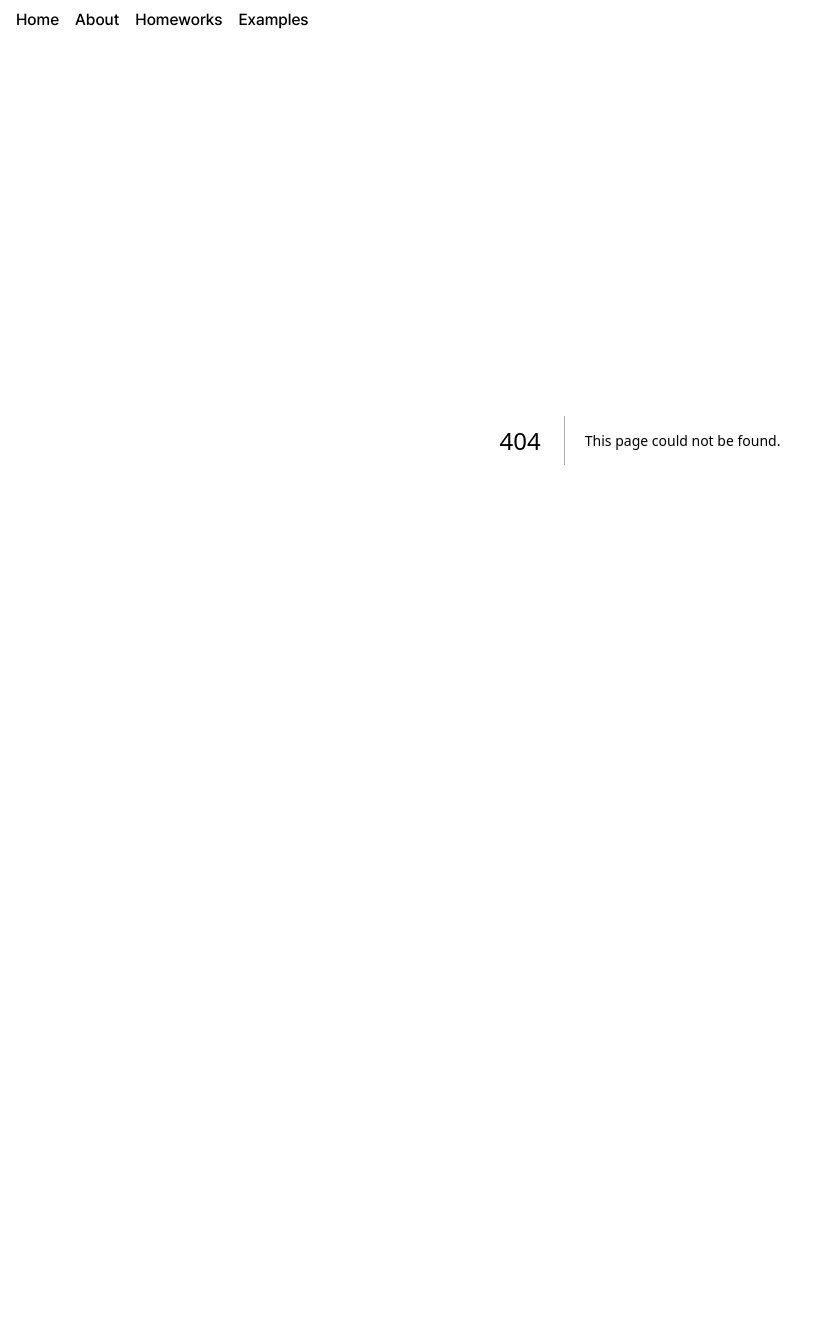
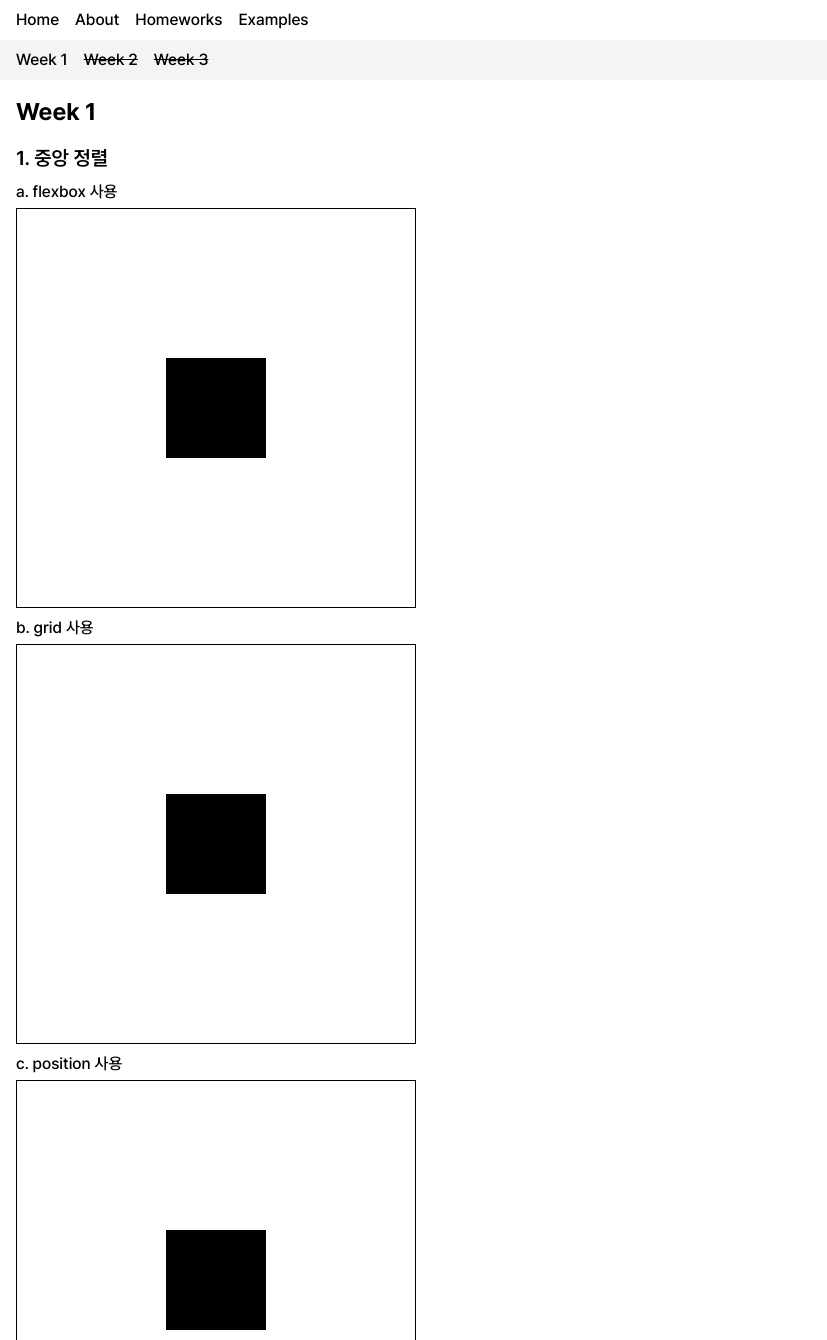
Before and after one commit to 01-office/01-workshop-2025, a Next.js app: page /homeworks/week-1 in a window 1280 px wide. Before the commit this address had no page. Shown: the top 1340 px of the page, without its empty margins (0-827 px from the left). Before the commit the page ends 840 px from the top, so only its background shows below. Built offline with nearby package versions, Linux system fonts and the light colour scheme.

Commit message:
feat: homeworks 페이지 추가

```diff
--- /dev/null
+++ b/src/app/homeworks/layout.tsx
@@ -0,0 +1,26 @@
+import Link from "next/link";
+
+export default function HomeworksLayout({
+  children,
+}: {
+  children: React.ReactNode;
+}) {
+  return (
+    <>
+      <header className="">
+        <nav className="flex gap-4 px-4 py-2 bg-zinc-100">
+          <Link href="/homeworks/week-1" className="hover:underline">
+            Week 1
+          </Link>
+          <Link href="/homeworks" className="line-through">
+            Week 2
+          </Link>
+          <Link href="/homeworks" className="line-through">
+            Week 3
+          </Link>
+        </nav>
+      </header>
+      {children}
+    </>
+  );
+}
--- /dev/null
+++ b/src/app/homeworks/page.tsx
@@ -0,0 +1,8 @@
+export default function Works() {
+  return (
+    <main className="p-4 space-y-2">
+      <h1 className="font-bold text-2xl">과제 해설 목록</h1>
+      <p>이 페이지는 과제 해설 목록을 보여주는 페이지입니다.</p>
+    </main>
+  );
+}
--- /dev/null
+++ b/src/app/homeworks/week-1/page.tsx
@@ -0,0 +1,61 @@
+export default function Works() {
+  return (
+    <main className="p-4 flex flex-col gap-4">
+      <h1 className="font-bold text-2xl">Week 1</h1>
+      <div className="flex flex-col gap-2">
+        <h2 className="text-xl font-semibold">1. 중앙 정렬</h2>
+        <ul className="flex flex-col gap-2">
+          <li className="space-y-1">
+            <p>a. flexbox 사용</p>
+            <div className="size-[400px] border flex items-center justify-center">
+              <div className="size-[100px] bg-black"></div>
+            </div>
+          </li>
+          <li className="space-y-1">
+            <p>b. grid 사용</p>
+            <div className="size-[400px] border grid place-items-center">
+              <div className="size-[100px] bg-black"></div>
+            </div>
+          </li>
+          <li className="space-y-1">
+            <p>c. position 사용</p>
+            <div className="size-[400px] border relative">
+              <div className="size-[100px] bg-black absolute top-1/2 left-1/2 -translate-x-1/2 -translate-y-1/2"></div>
+            </div>
+          </li>
+        </ul>
+      </div>
+      <div className="flex flex-col gap-2">
+        <h2 className="text-xl font-semibold">2. 1:2, 2:1 비율</h2>
+        <ul className="flex flex-col gap-2">
+          <li className="space-y-1">
+            <p>a. flexbox 사용</p>
+            <div className="size-[400px] border flex flex-col gap-2 justify-center">
+              <div className="flex gap-2">
+                <div className="flex-1 bg-black h-[100px]"></div>
+                <div className="flex-2 bg-black h-[100px]"></div>
+              </div>
+              <div className="flex gap-2">
+                <div className="flex-2 bg-black h-[100px]"></div>
+                <div className="flex-1 bg-black h-[100px]"></div>
+              </div>
+            </div>
+          </li>
+          <li className="space-y-1">
+            <p>b. grid 사용</p>
+            <section className="size-[400px] border flex flex-col gap-2 justify-center">
+              <div className="grid grid-cols-[1fr_2fr] gap-2">
+                <div className="bg-black h-[100px]"></div>
+                <div className="bg-black h-[100px]"></div>
+              </div>
+              <div className="grid grid-cols-[2fr_1fr] gap-2">
+                <div className="bg-black h-[100px]"></div>
+                <div className="bg-black h-[100px]"></div>
+              </div>
+            </section>
+          </li>
+        </ul>
+      </div>
+    </main>
+  );
+}
```
